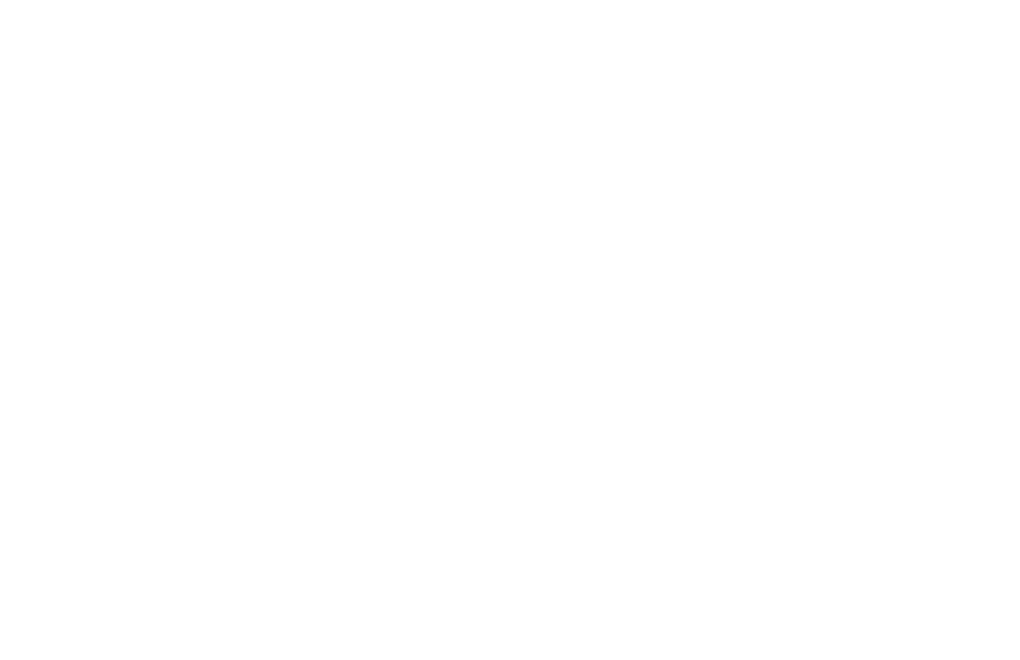
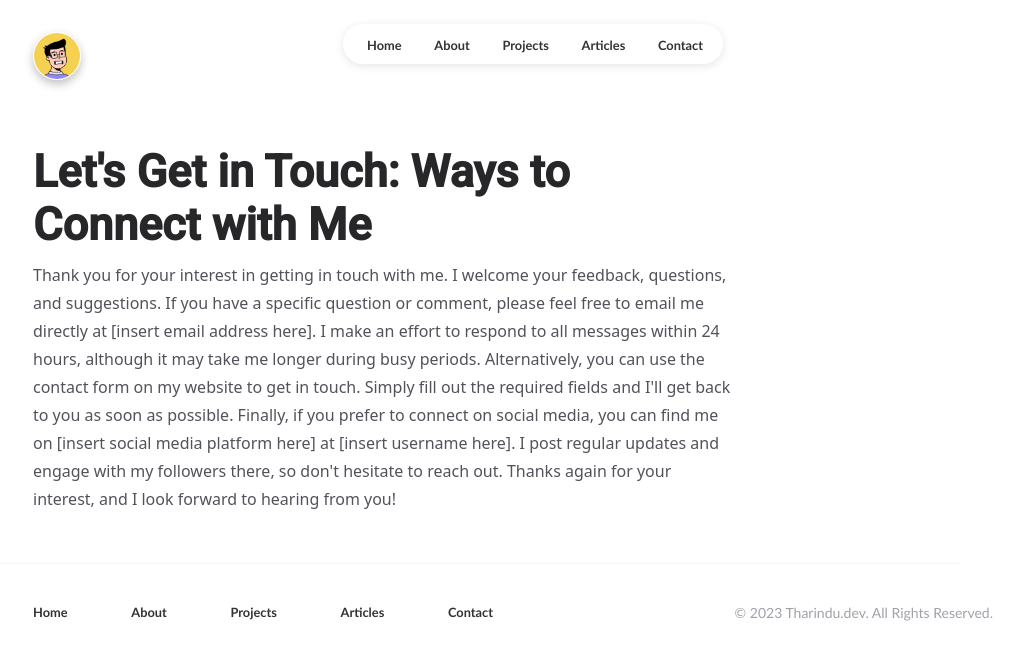
Before and after one commit to ambuj-krishna-agrawal/ambuj-krishna-agrawal.github.io, a React (Create React App) app: page /contact in a window 1280 px wide. Before the commit this address had no page. Shown: the top 660 px of the page, without its empty margins (107-1127 px from the left). Built offline with nearby package versions, Linux system fonts and the light colour scheme.

Commit message:
created contact page

```diff
--- a/src/App.js
+++ b/src/App.js
@@ -5,6 +5,7 @@ import About from "./pages/about";
 import Projects from "./pages/projects";
 import Articles from "./pages/articles";
 import ReadArticle from "./pages/readArticle";
+import Contact from "./pages/contact";
 
 import "./app.css";
 
@@ -17,6 +18,7 @@ function App() {
 				<Route path="/projects" element={<Projects />} />
 				<Route path="/articles" element={<Articles />} />
 				<Route path="/article/:slug" element={<ReadArticle />} />
+				<Route path="/contact" element={<Contact />} />
 			</Routes>
 		</div>
 	);
--- /dev/null
+++ b/src/pages/contact.jsx
@@ -0,0 +1,60 @@
+import React, { useEffect } from "react";
+
+import NavBar from "../components/common/navBar";
+import Footer from "../components/common/footer";
+import Logo from "../components/common/logo";
+
+import "./styles/contact.css";
+
+const Contact = () => {
+	useEffect(() => {
+		document.title = "Contact";
+	}, []);
+
+	return (
+		<React.Fragment>
+			<div className="page-content">
+				<NavBar />
+				<div className="content-wrapper">
+					<div className="contact-logo-container">
+						<div className="contact-logo">
+							<Logo width={46} />
+						</div>
+					</div>
+
+					<div className="contact-container">
+						<div className="title contact-title">
+							Let's Get in Touch: Ways to Connect with Me
+						</div>
+
+						<div className="subtitle contact-subtitle">
+							Thank you for your interest in getting in touch with
+							me. I welcome your feedback, questions, and
+							suggestions. If you have a specific question or
+							comment, please feel free to email me directly at
+							[insert email address here]. I make an effort to
+							respond to all messages within 24 hours, although it
+							may take me longer during busy periods.
+							Alternatively, you can use the contact form on my
+							website to get in touch. Simply fill out the
+							required fields and I'll get back to you as soon as
+							possible. Finally, if you prefer to connect on
+							social media, you can find me on [insert social
+							media platform here] at [insert username here]. I
+							post regular updates and engage with my followers
+							there, so don't hesitate to reach out. Thanks again
+							for your interest, and I look forward to hearing
+							from you!
+						</div>
+					</div>
+
+					<div className="page-footer">
+						<Footer />
+					</div>
+				</div>
+			</div>
+		</React.Fragment>
+	);
+};
+
+export default Contact;
--- /dev/null
+++ b/src/pages/styles/contact.css
@@ -0,0 +1,22 @@
+.contact-logo-container {
+	display: flex;
+	justify-content: left;
+	padding-top: 25px;
+}
+
+.contact-logo {
+	display: flex;
+	position: fixed;
+	border: 1px solid white;
+	border-radius: 50%;
+	box-shadow: 0px 4px 10px rgba(0, 0, 0, 0.25);
+	top: 4vh;
+}
+
+.contact-container {
+	display: flex;
+	flex-direction: column;
+	height: 100%;
+	margin: 0;
+	padding-top: 120px;
+}
```
